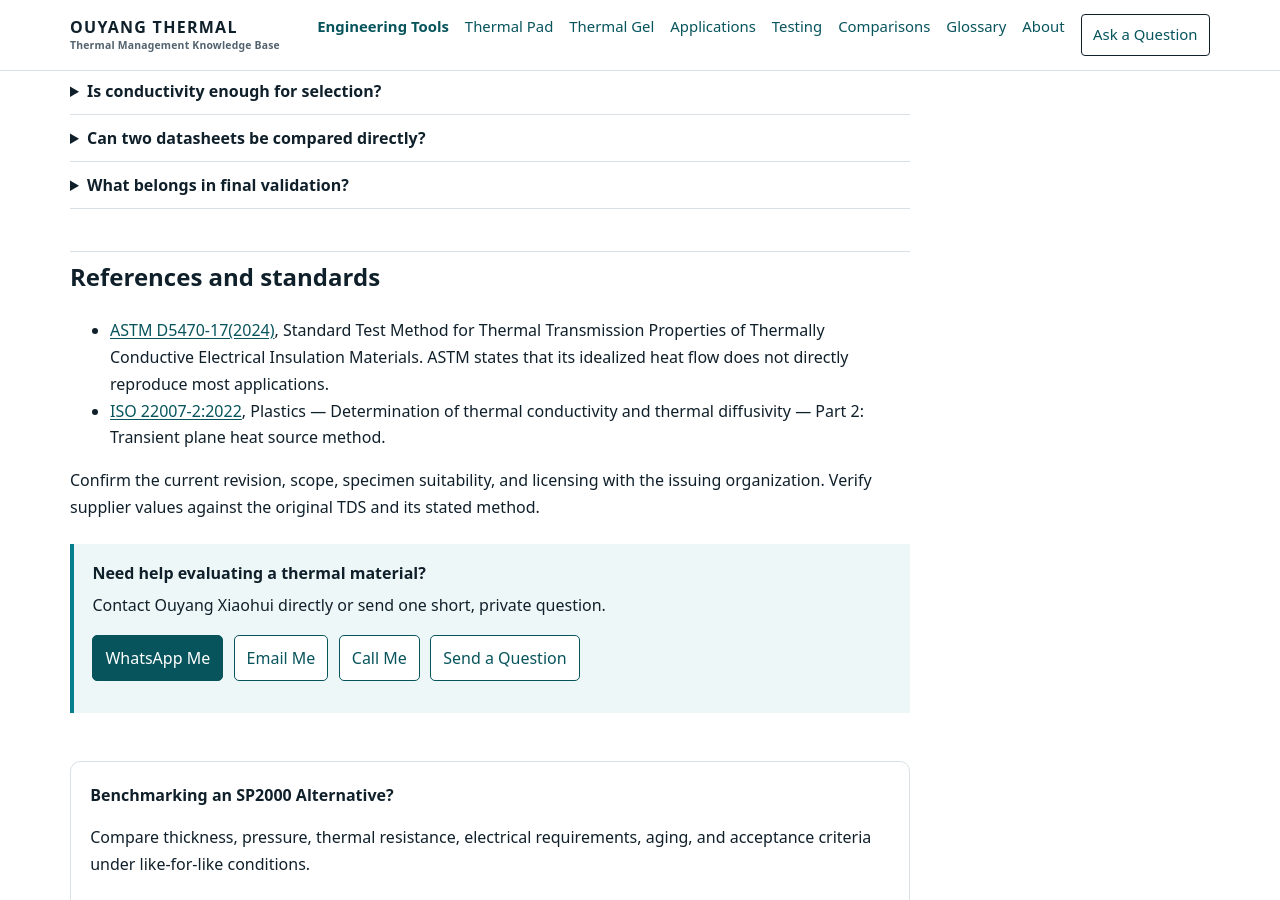
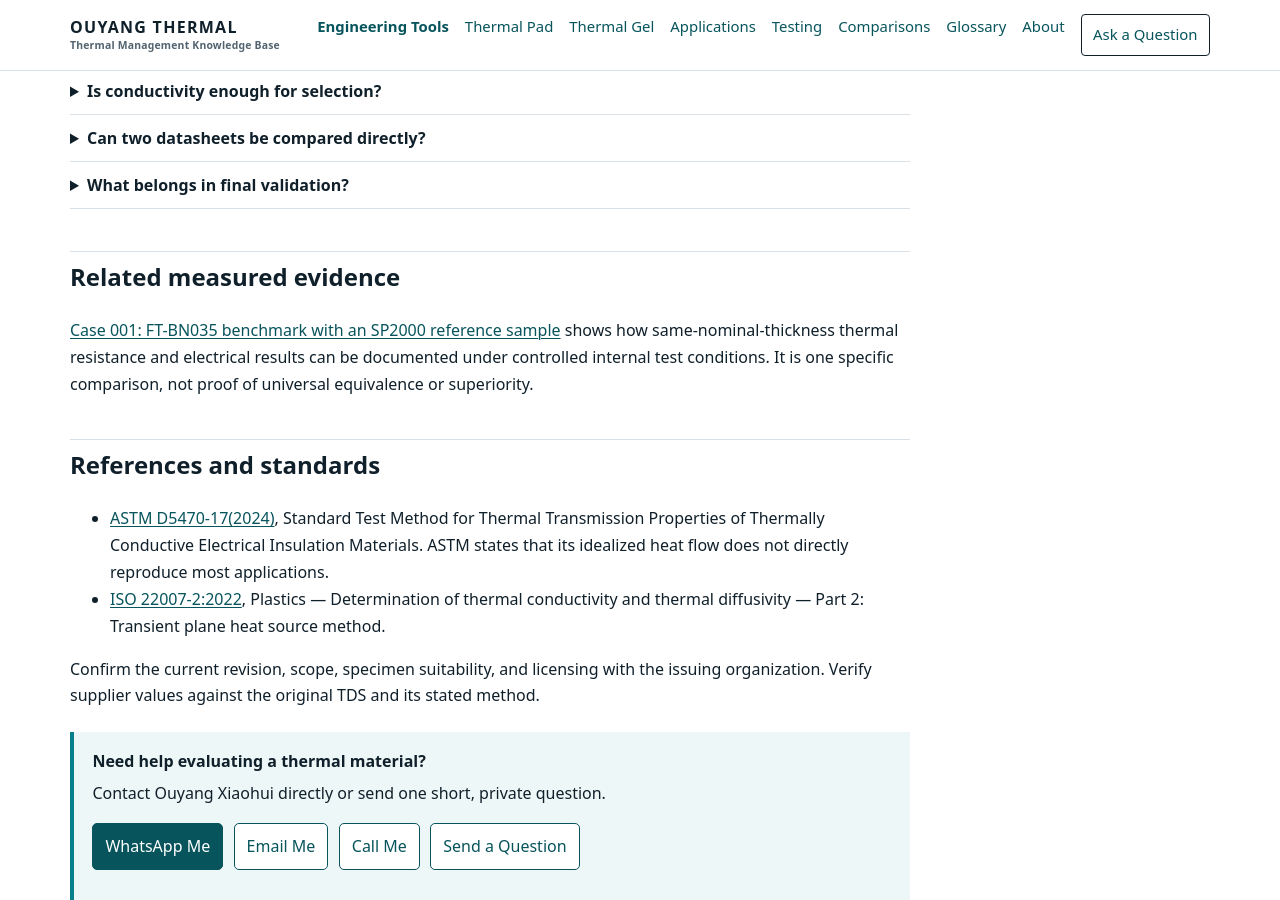
Before and after one commit to OuYangThermal/OuYangThermal.github.io, a Jekyll site: the page built from _articles/comparison/sp2000-thermal-pad-alternative-what-parameters-should-engineers-compare.md, in a window 1280 px wide and 900 px high, scrolled down 2297 px. Built offline with Jekyll 4.4.1, drawn with Linux system fonts in a browser that asks for light colours.

Commit message:
Link Case 001 benchmark evidence

```diff
--- a/_articles/comparison/sp2000-thermal-pad-alternative-what-parameters-should-engineers-compare.md
+++ b/_articles/comparison/sp2000-thermal-pad-alternative-what-parameters-should-engineers-compare.md
@@ -69,6 +69,10 @@ Ranking only by W/m·K; mixing data from different methods; ignoring tolerance a
 <details><summary>What belongs in final validation?</summary><p>Verify temperature, installed geometry, mechanical load, electrical requirements, process repeatability, and relevant environmental aging.</p></details>
 
 
+## Related measured evidence
+
+[Case 001: FT-BN035 benchmark with an SP2000 reference sample]({{ '/benchmark-evidence/ft-bn035-vs-sp2000-reference-sample/' | relative_url }}) shows how same-nominal-thickness thermal resistance and electrical results can be documented under controlled internal test conditions. It is one specific comparison, not proof of universal equivalence or superiority.
+
 ## References and standards
 
 - [ASTM D5470-17(2024)](https://store.astm.org/standards/d5470), Standard Test Method for Thermal Transmission Properties of Thermally Conductive Electrical Insulation Materials. ASTM states that its idealized heat flow does not directly reproduce most applications.
```
Also changed, not shown: _articles/testing/why-can-the-same-thermal-material-produce-different-test-results.md (+4 -0 lines), sp2000-alternative-evaluation/index.md (+1 -0 lines).
